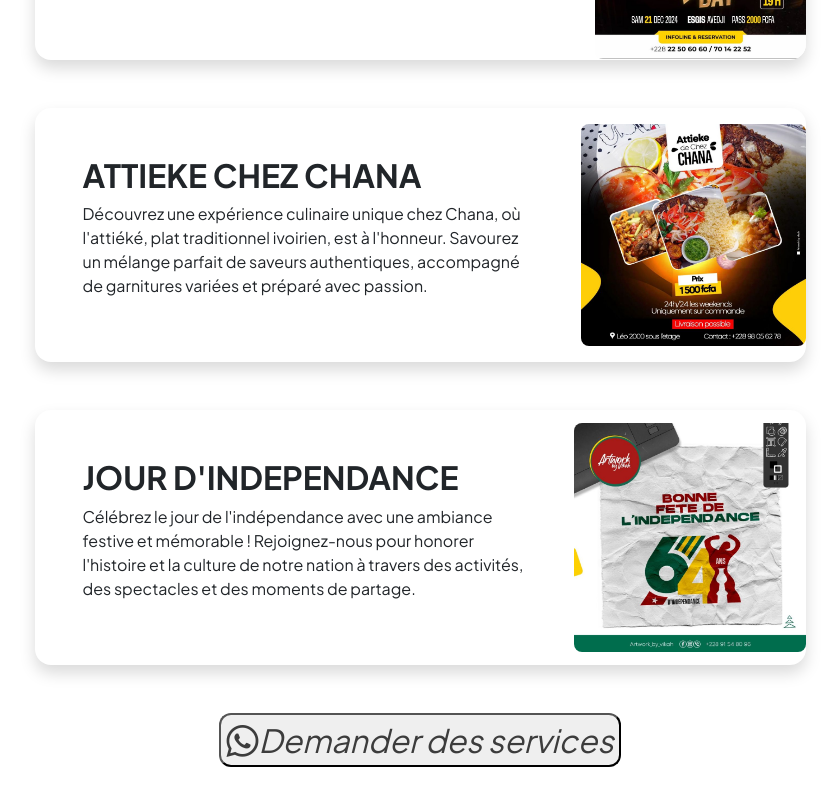
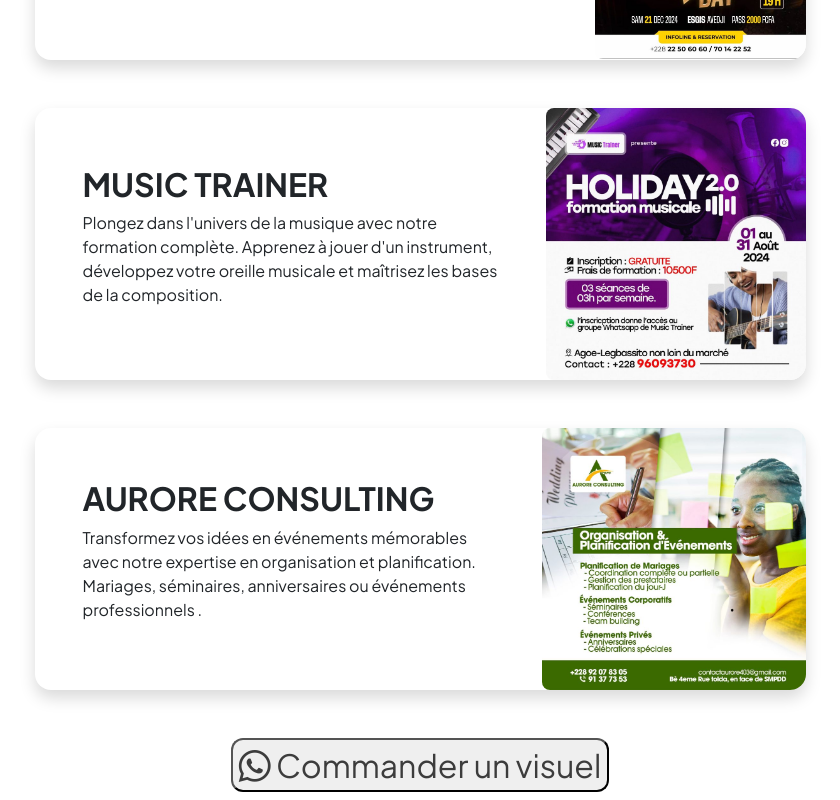
Before and after one commit to AHIABOREmmanuel/ArtWorkByVikah, an Angular app: page /projets in a window 1280 px wide. Shown: the part 420-1220 px from the top of the page, without its empty margins (220-1060 px from the left). Built offline with nearby package versions, Linux system fonts and the light colour scheme.

Commit message:
modification

```diff
--- a/src/app/body/body.component.html
+++ b/src/app/body/body.component.html
@@ -10,9 +10,10 @@
                         <div class="badge text-white mb-4">
                             <div class="text-uppercase" style="color: #3C3C3C;">Flyers &middot; Affiche &middot; Lyrics Video</div>
                         </div>
-                        <div class="fs-3 fw-light text-muted" style="color: #3C3C3C;">Nous pouvons aider votre entreprise à</div>
+                        <div class="fs-3 fw-light text-muted" style="color: #3C3C3C;">Booster vos chiffres d'affaires
+                            </div>
                         <h1 class="display-3 fw-bolder mb-5">
-                            <span class="d-inline" style="color: #3C3C3C;">Se connecter et croître rapidement</span>
+                            <span class="d-inline" style="color: #3C3C3C;">grâce à Nos visuels</span>
                         </h1>
                         <div class="d-grid gap-3 d-sm-flex justify-content-sm-center justify-content-xxl-start mb-3">
                             <a class="btn btn-outline-dark btn-lg px-5 py-3 fs-6 fw-bolder" routerLink="resume">Catalogue</a>
--- a/src/app/body/projets/projets.component.html
+++ b/src/app/body/projets/projets.component.html
@@ -30,14 +30,14 @@
                     <div class="card-body p-0">
                         <div class="d-flex align-items-center">
                             <div class="p-5">
-                                <h2 class="fw-bolder">ATTIEKE CHEZ CHANA</h2>
+                                <h2 class="fw-bolder">MUSIC TRAINER</h2>
                                 <p>
-                                    Découvrez une expérience culinaire unique chez Chana, où l'attiéké,
-                                    plat traditionnel ivoirien, est à l'honneur. Savourez un mélange parfait
-                                    de saveurs authentiques, accompagné de garnitures variées et préparé avec passion.
+                                    Plongez dans l'univers de la musique avec notre formation complète.
+                                    Apprenez à jouer d'un instrument,
+                                    développez votre oreille musicale et maîtrisez les bases de la composition.
                                 </p>
                             </div>
-                            <img class="profile-img" src="assets/projet2.jpg" alt="Image du projet 2" />
+                            <img class="profile-img" src="assets/holiday.jpg" alt="Image du projet 2" />
                         </div>
                     </div>
                 </div>
@@ -46,15 +46,15 @@
                     <div class="card-body p-0">
                         <div class="d-flex align-items-center">
                             <div class="p-5">
-                                <h2 class="fw-bolder">JOUR D'INDEPENDANCE</h2>
+                                <h2 class="fw-bolder">AURORE CONSULTING</h2>
                                 <p>
-                                    Célébrez le jour de l'indépendance avec une ambiance festive et mémorable !
-                                    Rejoignez-nous pour honorer l'histoire et la culture de notre nation à travers des
-                                    activités,
-                                    des spectacles et des moments de partage.
+                                    Transformez vos idées en événements mémorables avec notre
+                                    expertise en organisation et planification.
+                                    Mariages, séminaires, anniversaires ou événements
+                                    professionnels .
                                 </p>
                             </div>
-                            <img class="profile-img" src="assets/projet3.jpg" alt="Image du projet 3" />
+                            <img class="profile-img" src="assets/aurore consulting.jpg" alt="Image du projet 3" />
                         </div>
                     </div>
                 </div>
@@ -64,7 +64,7 @@
             <button style="border-radius: 12px;">
                 <a class="d-inline" href="https://wa.me/22891548096" target="_blank"
                     style="color: #3C3C3C; text-decoration: none;">
-                    <i class="bi bi-whatsapp">Demander des services</i>
+                    <span class="bi bi-whatsapp"></span> Commander un visuel
                 </a>
             </button>
         </div>
--- a/src/app/body/resume/resume.component.html
+++ b/src/app/body/resume/resume.component.html
@@ -24,7 +24,7 @@
                             <div class="col-lg-8">
                                 <div>
                                     <h1 class="text-dark">PANNEAU D'AFFICHAGE</h1>
-                                    <h3 class="text-dark">5000FCFA</h3>
+                                    <h3 class="text-dark">8000FCFA</h3>
                                     <p>ARTW2024</p>
                                 </div>
                             </div>
@@ -42,7 +42,7 @@
                             <div class="col-lg-8">
                                 <div>
                                     <h1 class="text-dark">SPOT PUBLICITAIRE</h1>
-                                    <h3 class="text-dark">5000FCFA</h3>
+                                    <h3 class="text-dark">25000FCFA</h3>
                                     <p>ARTW2024</p>
                                 </div>
                             </div>
@@ -115,7 +115,7 @@
                             <div class="col-lg-8">
                                 <div>
                                     <h1 class="text-dark">LOGO</h1>
-                                    <h3 class="text-dark">5000FCFA</h3>
+                                    <h3 class="text-dark">20000FCFA</h3>
                                     <p>ARTW2024</p>
                                 </div>
                             </div>
@@ -133,7 +133,7 @@
                             <div class="col-lg-8">
                                 <div>
                                     <h1 class="text-dark">AFFICHE COMMERCIAL</h1>
-                                    <h3 class="text-dark">5000FCFA</h3>
+                                    <h3 class="text-dark">8000FCFA</h3>
                                     <p>ARTW2024</p>
                                 </div>
                             </div>
@@ -166,7 +166,7 @@
                     <button style="border-radius: 12px;">
                         <a class="d-inline" href="https://wa.me/22891548096" target="_blank"
                             style="color: #3C3C3C; text-decoration: none;">
-                            <i class="bi bi-whatsapp">Demander des services</i>
+                            <span class="bi bi-whatsapp"></span> Commander un visuel
                         </a>
                     </button>
                 </div>
```
Also changed, not shown: public/assets/aurore consulting.jpg (added), public/assets/holiday.jpg (added).
